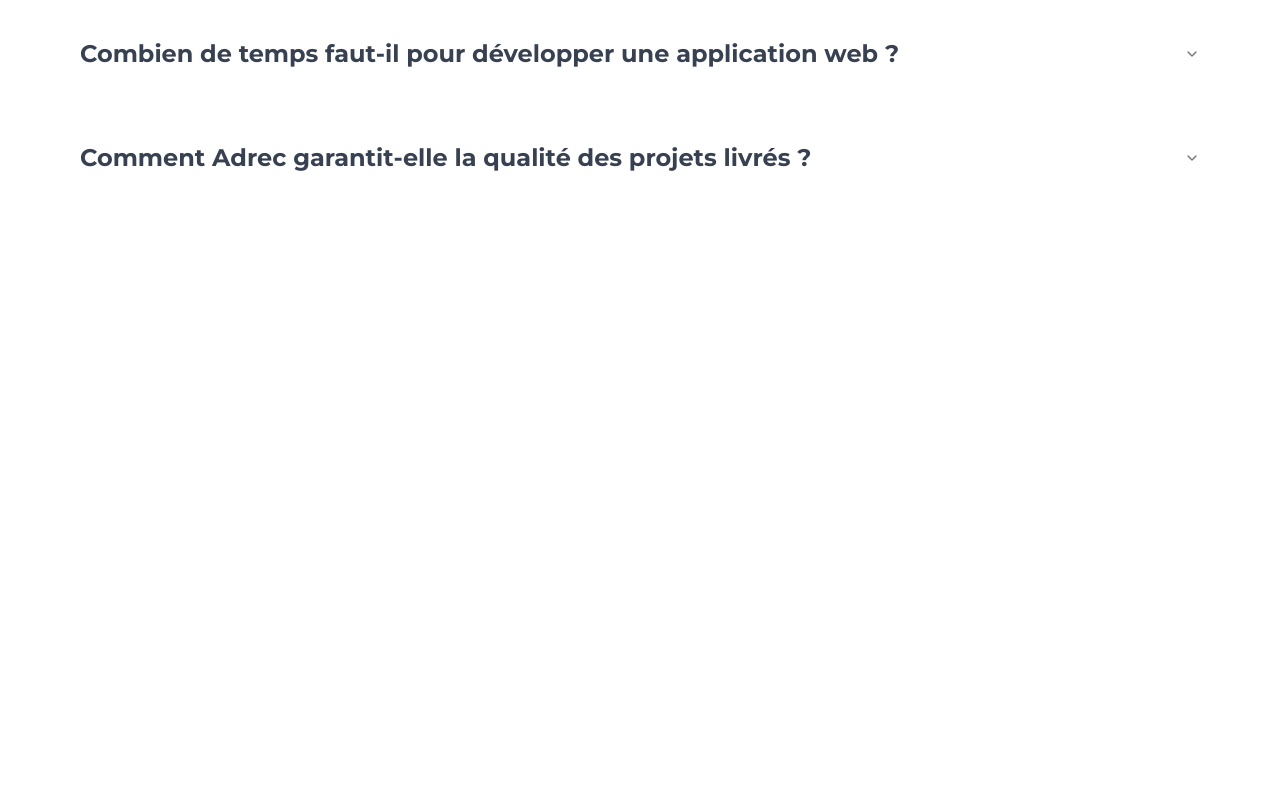
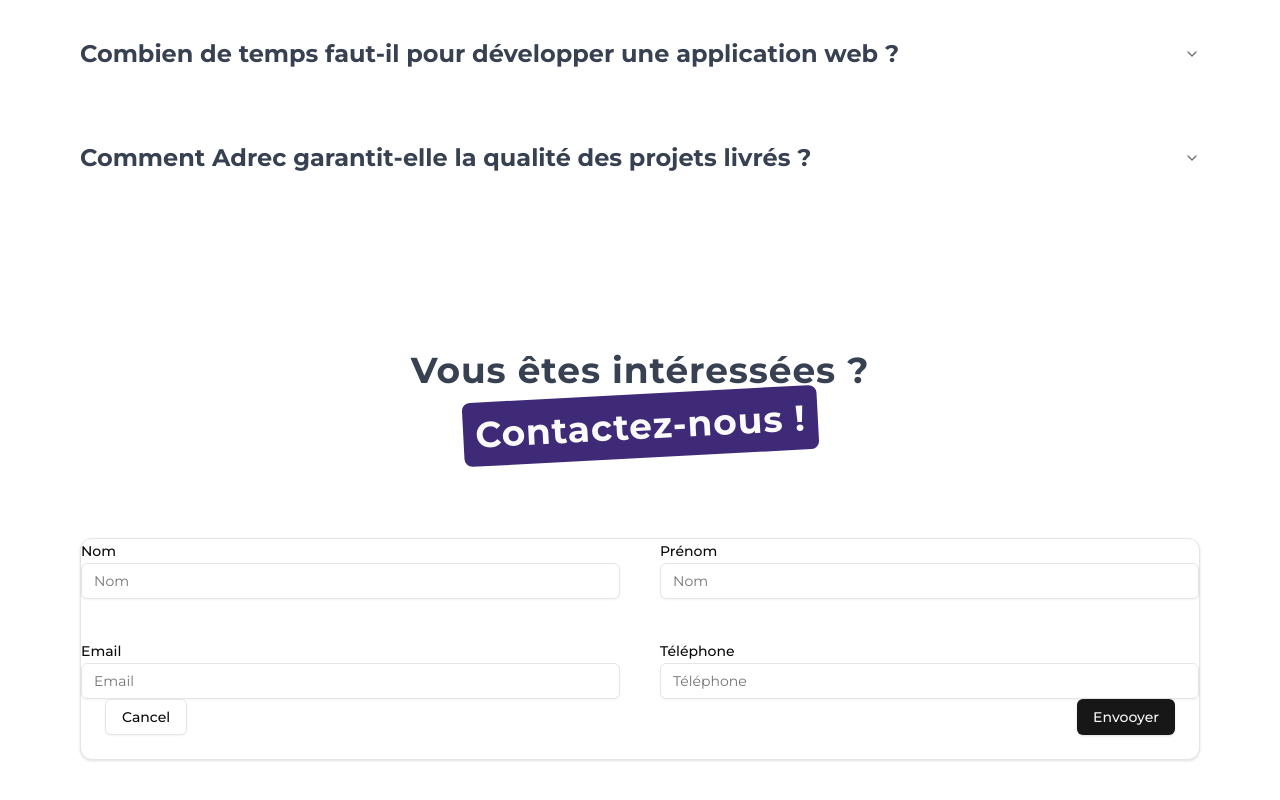
Before and after one commit to Adrien-legeleu/entreprise-mikola-adrien, a Next.js app: page / in a window 1280 px wide. Shown: the part 6850-7650 px from the top of the page. Before the commit the page ends 7120 px from the top, so only its background shows below. Built offline with nearby package versions, Linux system fonts and the light colour scheme.

Commit message:
adrec contact page

```diff
--- /dev/null
+++ b/app/components/contact/Contact.tsx
@@ -0,0 +1,54 @@
+import { Input } from "@/components/ui/input";
+import { Label } from "@/components/ui/label";
+import { Card, CardContent, CardFooter } from "@/components/ui/card";
+import React from "react";
+import { Button } from "@/components/ui/button";
+
+export default function Contact() {
+  return (
+    <div className="space-y-20 p-20">
+      <h2 className="sm:text-4xl text-3xl font-bold tracking-wide space-y-1 text-center">
+        <span className="inline-block text-indigo-purple dark:text-indigo-light">
+          Vous êtes intéressées ?
+        </span>
+        <br />
+        <span className="bg-[#3F2A78] dark:bg-[#A0AEC0] p-3 inline-block rounded-lg -rotate-3 text-neutral-50 dark:text-black">
+          Contactez-nous !
+        </span>
+      </h2>
+      <Card>
+        <CardContent>
+          <div className="grid grid-cols-2 gap-10">
+            <div>
+              <Label htmlFor="name">Nom</Label>
+              <Input placeholder="Nom" id="name" name="name" type="text" />
+            </div>
+            <div>
+              <Label htmlFor="last-name">Prénom</Label>
+              <Input
+                placeholder="Nom"
+                id="last-name"
+                name="last-name"
+                type="text"
+              />
+            </div>
+            <div>
+              <Label htmlFor="email">Email</Label>
+              <Input placeholder="Email" id="email" name="email" />
+            </div>
+            <div>
+              <Label htmlFor="tel">Téléphone</Label>
+              <Input placeholder="Téléphone" id="tel" name="tel" type="tel" />
+            </div>
+          </div>
+        </CardContent>
+        <CardFooter className="flex justify-between">
+          <Button type="button" variant="outline">
+            Cancel
+          </Button>
+          <Button type="submit">Envooyer</Button>
+        </CardFooter>
+      </Card>
+    </div>
+  );
+}
--- a/app/components/methodology/Methodology.tsx
+++ b/app/components/methodology/Methodology.tsx
@@ -73,7 +73,7 @@ export default function Methodology({
             trigger: section,
             start: "top 80%",
             end: "bottom 60%",
-            scrub: 3,
+            scrub: 1,
 
             id: `section-${i + 1}`,
           },
--- a/app/page.tsx
+++ b/app/page.tsx
@@ -7,6 +7,7 @@ import Methodology from "./components/methodology/Methodology";
 import Project from "./components/project/Project";
 import Technologies from "./components/techno/Technologies";
 import FAQ from "./components/faq/FAQ";
+import Contact from "./components/contact/Contact";
 
 export default function Home() {
   const [left, setLeft] = useState();
@@ -37,6 +38,7 @@ export default function Home() {
       <Project />
       <Technologies />
       <FAQ />
+      <Contact />
       <div className="h-[300vh] w-10 z-0  border-dashed  border-[1px] border-r-black/20   border-l-black/50 absolute top-32 left-0  -translate-y-1/2 -rotate-45" />
       <div className="h-[300vh] w-10 z-0 border-dashed  border-[1px] border-l-black/20   border-r-black/50 absolute top-32 left-1/2  -translate-y-1/2 -rotate-45" />
       {isCursorVisible && (
```
